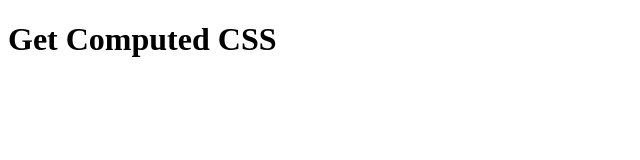
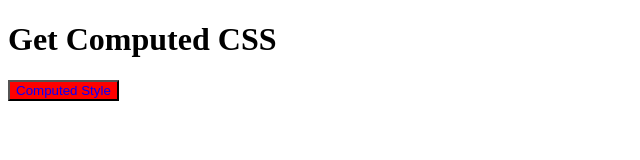
Before and after one commit to Asghar-Ali-Sindhu/DOM-by-Techgun, a plain HTML site: page 53-GetComputedCSS/index.html in a window 1280 px wide. Shown: the whole page, without its empty margins (0-640 px from the left). Drawn offline with Linux system fonts and the light colour scheme.

Commit message:
53-GetComputedStyle is added

```diff
--- a/53-GetComputedCSS/index.html
+++ b/53-GetComputedCSS/index.html
@@ -4,9 +4,16 @@
     <meta charset="UTF-8">
     <meta name="viewport" content="width=device-width, initial-scale=1.0">
     <title>Document</title>
+    <style>
+        #btn{
+            background-color: red;
+            color: white;
+        }
+    </style>
 </head>
 <body>
     <h1>Get Computed CSS</h1>
+<button id="btn" style="color: blue;">Computed Style</button>
 
 </body>
 <script src="main.js"></script>
--- a/53-GetComputedCSS/main.js
+++ b/53-GetComputedCSS/main.js
@@ -0,0 +1,16 @@
+// todo: With the help of the getComputedStyle, we can get the already given property in style. It shows all the styles applied by the computer itself and also applied by yours.
+// const btn = document.getElementById("btn")
+// const computedStyle = getComputedStyle(btn)
+// console.log(computedStyle);
+
+//? We can get out desired css property
+// const btn = document.getElementById("btn")
+// const computedStyle = getComputedStyle(btn)
+// console.log(computedStyle.color);
+// console.log(computedStyle.backgroundColor);
+
+//! If we apply inline style, it will over write the previous one
+const btn = document.getElementById("btn")
+const computedStyle = getComputedStyle(btn)
+console.log(computedStyle.color);
+console.log(computedStyle.backgroundColor);
```
